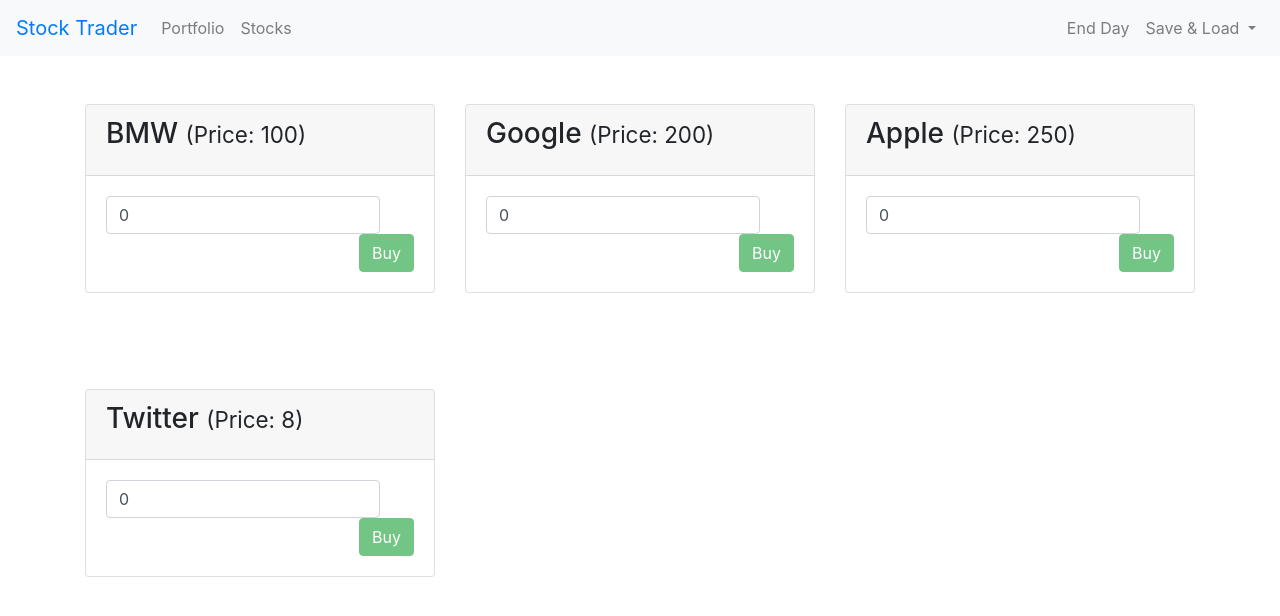
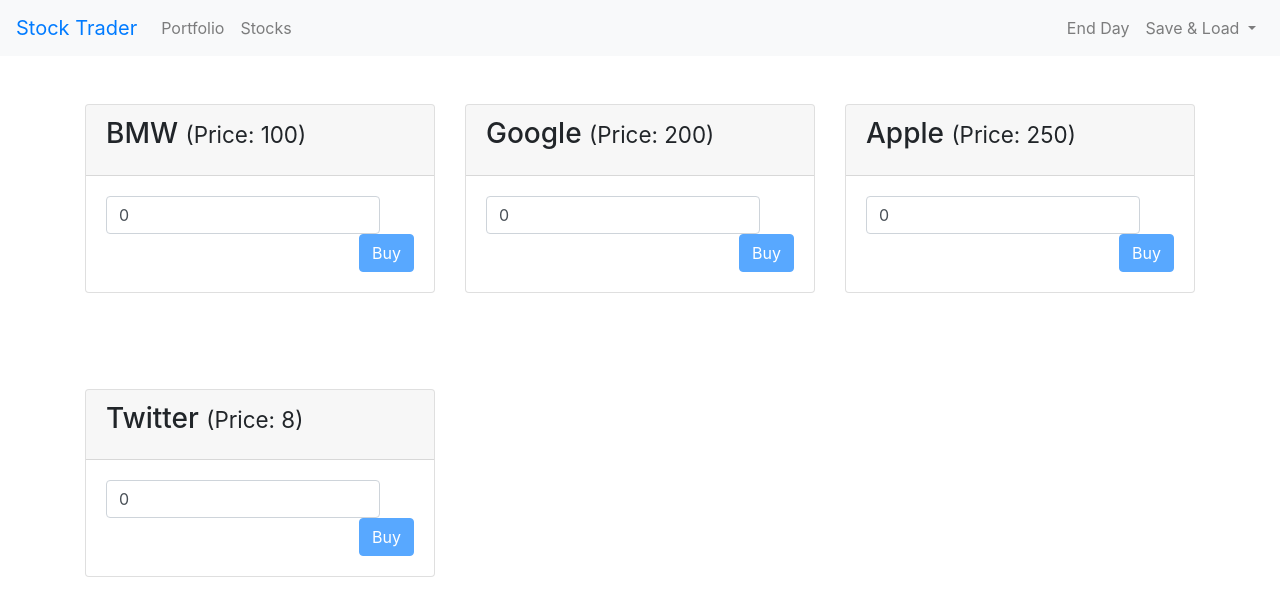
Before and after one commit to kiprutobrian/stock, a Vue app: page /stocks in a window 1280 px wide. Shown: the top 616 px of the page. Built offline with nearby package versions, Linux system fonts and the light colour scheme.

Commit message:
buy and sell btn colour changes

```diff
--- a/src/components/portfolio/Stock.vue
+++ b/src/components/portfolio/Stock.vue
@@ -13,7 +13,7 @@
 				</div>
 				<div class="float-right">
 					<button
-						class="btn btn-success"
+						class="btn btn-danger"
 						@click="sellStock"
 						:disabled="quantity <= 0 || isNaN(quantity)"
 					>Sell</button>
--- a/src/components/stocks/Stock.vue
+++ b/src/components/stocks/Stock.vue
@@ -13,7 +13,7 @@
 				</div>
 				<div class="float-right">
 					<button
-						class="btn btn-success"
+						class="btn btn-primary"
 						@click="buyStock"
 						:disabled="quantity <= 0 || isNaN(quantity)"
 					>Buy</button>
```
